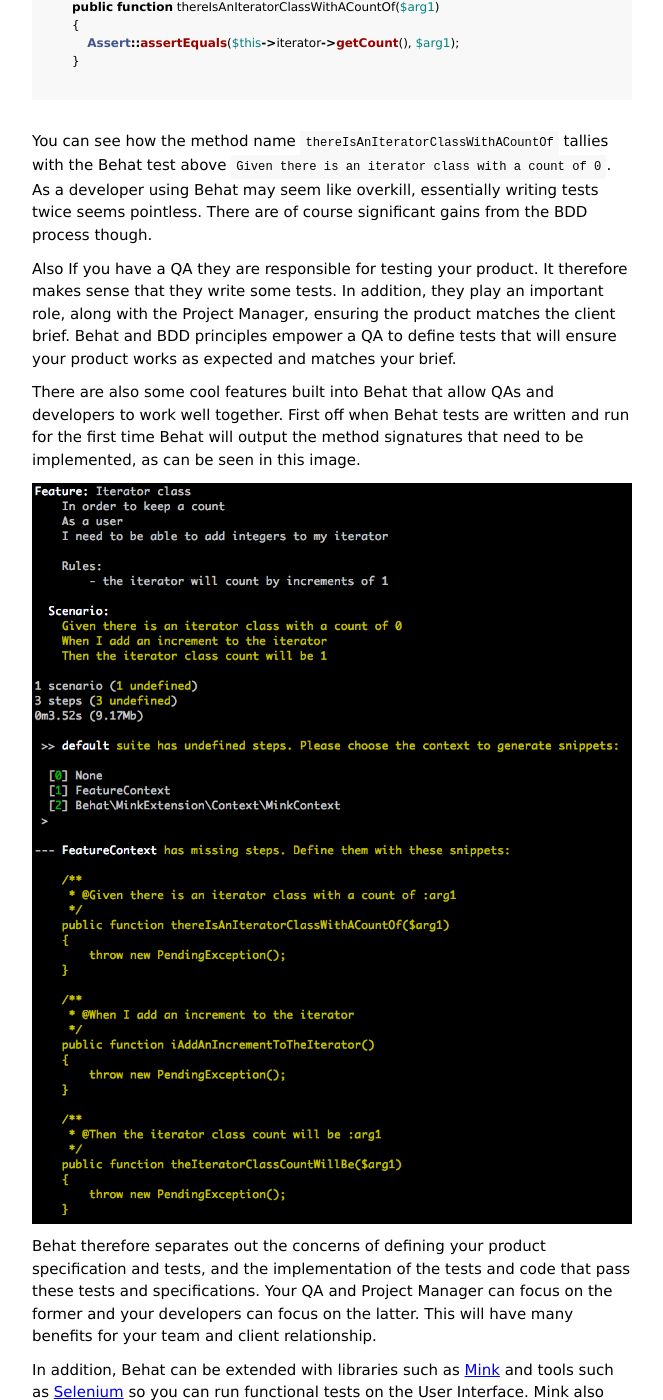
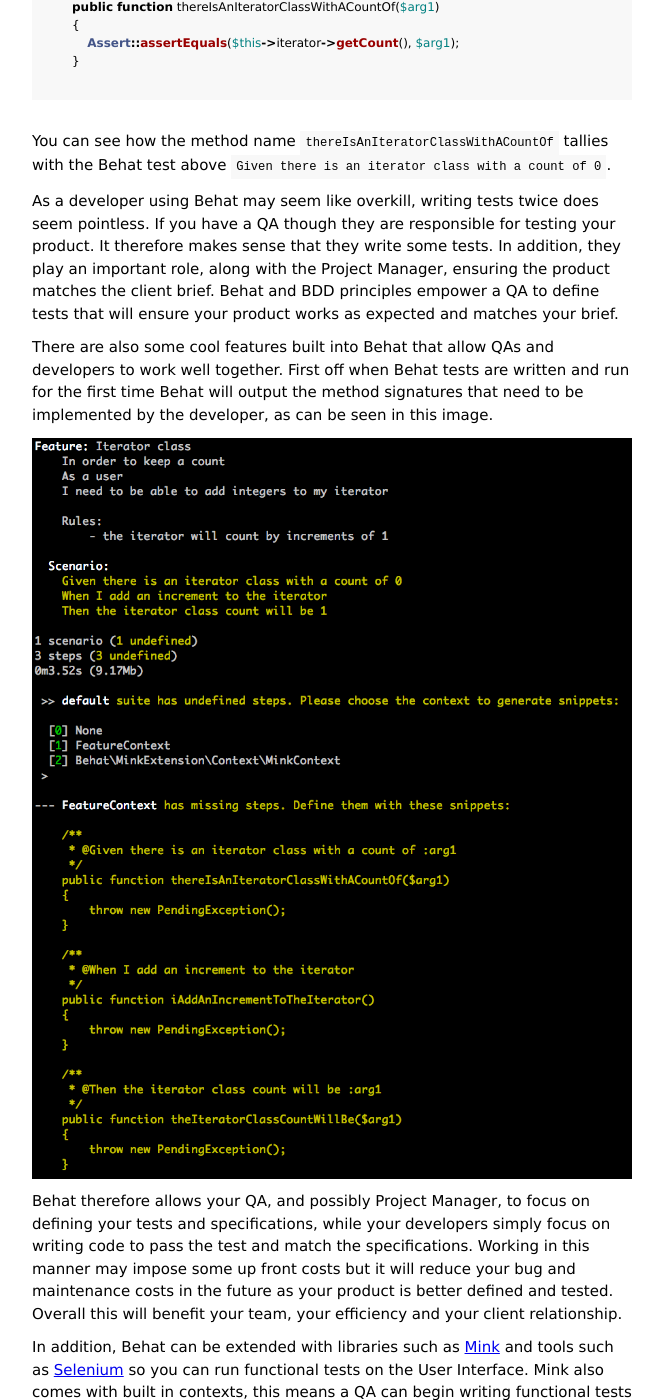
Before and after one commit to RobDWaller/robdwaller.github.io, a Jekyll site: the page built from _posts/2017-11-22-introduction-bdd-testing-with-behat.md, in a window 1280 px wide and 1400 px high, scrolled down 1089 px. Shown: the whole window, without its empty margins (518-1181 px from the left). Built offline with Jekyll 4.4.1, drawn with Linux system fonts in a browser that asks for light colours; some of the changed text lies outside the part shown.

Commit message:
Tidied up Behat / BDD introduction post

````diff
--- a/_posts/2017-11-22-introduction-bdd-testing-with-behat.md
+++ b/_posts/2017-11-22-introduction-bdd-testing-with-behat.md
@@ -40,18 +40,16 @@
 }
 ```
 
-You can see how the method name `thereIsAnIteratorClassWithACountOf` tallies with the Behat test above `Given there is an iterator class with a count of 0`. As a developer using Behat may seem like overkill, essentially writing tests twice seems pointless. There are of course significant gains from the BDD process though.
+You can see how the method name `thereIsAnIteratorClassWithACountOf` tallies with the Behat test above `Given there is an iterator class with a count of 0`.
 
-Also If you have a QA they are responsible for testing your product. It therefore makes sense that they write some tests. In addition, they play an important role, along with the Project Manager, ensuring the product matches the client brief. Behat and BDD principles empower a QA to define tests that will ensure your product works as expected and matches your brief.
+As a developer using Behat may seem like overkill, writing tests twice does seem pointless. If you have a QA though they are responsible for testing your product. It therefore makes sense that they write some tests. In addition, they play an important role, along with the Project Manager, ensuring the product matches the client brief. Behat and BDD principles empower a QA to define tests that will ensure your product works as expected and matches your brief.
 
-There are also some cool features built into Behat that allow QAs and developers to work well together. First off when Behat tests are written and run for the first time Behat will output the method signatures that need to be implemented, as can be seen in this image.
+There are also some cool features built into Behat that allow QAs and developers to work well together. First off when Behat tests are written and run for the first time Behat will output the method signatures that need to be implemented by the developer, as can be seen in this image.
 
 ![Behat Auto Signatures Output](/assets/img/behat-methods.png)
 
-Behat therefore separates out the concerns of defining your product specification and tests, and the implementation of the tests and code that pass these tests and specifications. Your QA and Project Manager can focus on the former and your developers can focus on the latter. This will have many benefits for your team and client relationship.
+Behat therefore allows your QA, and possibly Project Manager, to focus on defining your tests and specifications, while your developers simply focus on writing code to pass the test and match the specifications. Working in this manner may impose some up front costs but it will reduce your bug and maintenance costs in the future as your product is better defined and tested. Overall this will benefit your team, your efficiency and your client relationship.
 
 In addition, Behat can be extended with libraries such as [Mink](https://packagist.org/packages/behat/mink) and tools such as [Selenium](http://www.seleniumhq.org/) so you can run functional tests on the User Interface. Mink also comes with built in contexts, this means a QA can begin writing functional tests without any help from a developer and very little knowledge of code.
 
-Behat is a powerful and useful tool and I'd advise every development team to begin using it for automated tests and to implement BDD principles as it will empower your team to build better more reliable products that match your client needs.
-
-In the [sister post](http://rbrt.wllr.info/2017/11/22/how-setup-testing-behat-selenium-chrome.html) to this I explain how to setup Behat and Selenium to run automated functional tests using Chrome on a Linux environment.
+In the [sister post](http://rbrt.wllr.info/2017/11/22/how-setup-testing-behat-selenium-chrome.html) to this I explain how to setup Behat and Selenium to run automated functional tests of the UI using Chrome on a Linux environment.
````
Also changed, not shown: _posts/2017-11-22-how-setup-testing-behat-selenium-chrome.md (+2 -2 lines).
